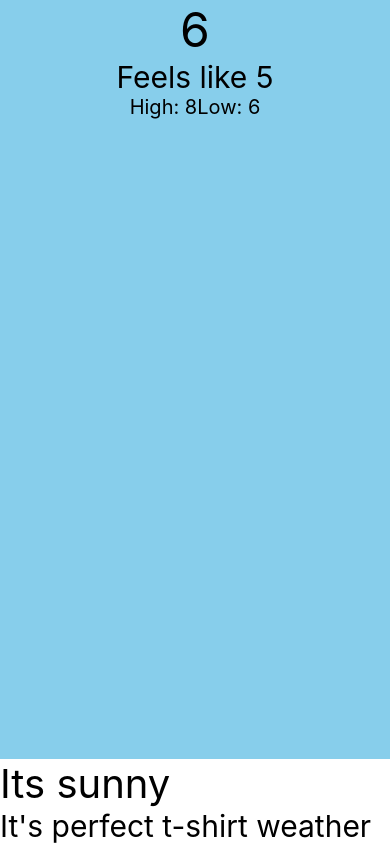
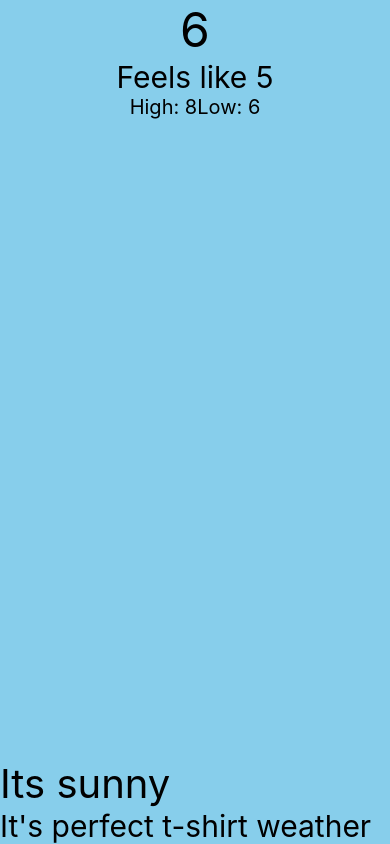
Before and after one commit to IsmailMuhammed2019/weatherApp, a React Native app: screen / in a window 390 px wide. Built offline with nearby package versions, Linux system fonts and the light colour scheme.

Commit message:
move background wwrap

```diff
--- a/App.js
+++ b/App.js
@@ -23,10 +23,11 @@ const App = () => {
 
 const styles = StyleSheet.create ({
   wrapper: {
+    backgroundColor: "skyblue",
     flex: '1'
   },
   container: {
-    backgroundColor: "skyblue",
+
     flex: '1',
     alignItems: "center"
   },
```
